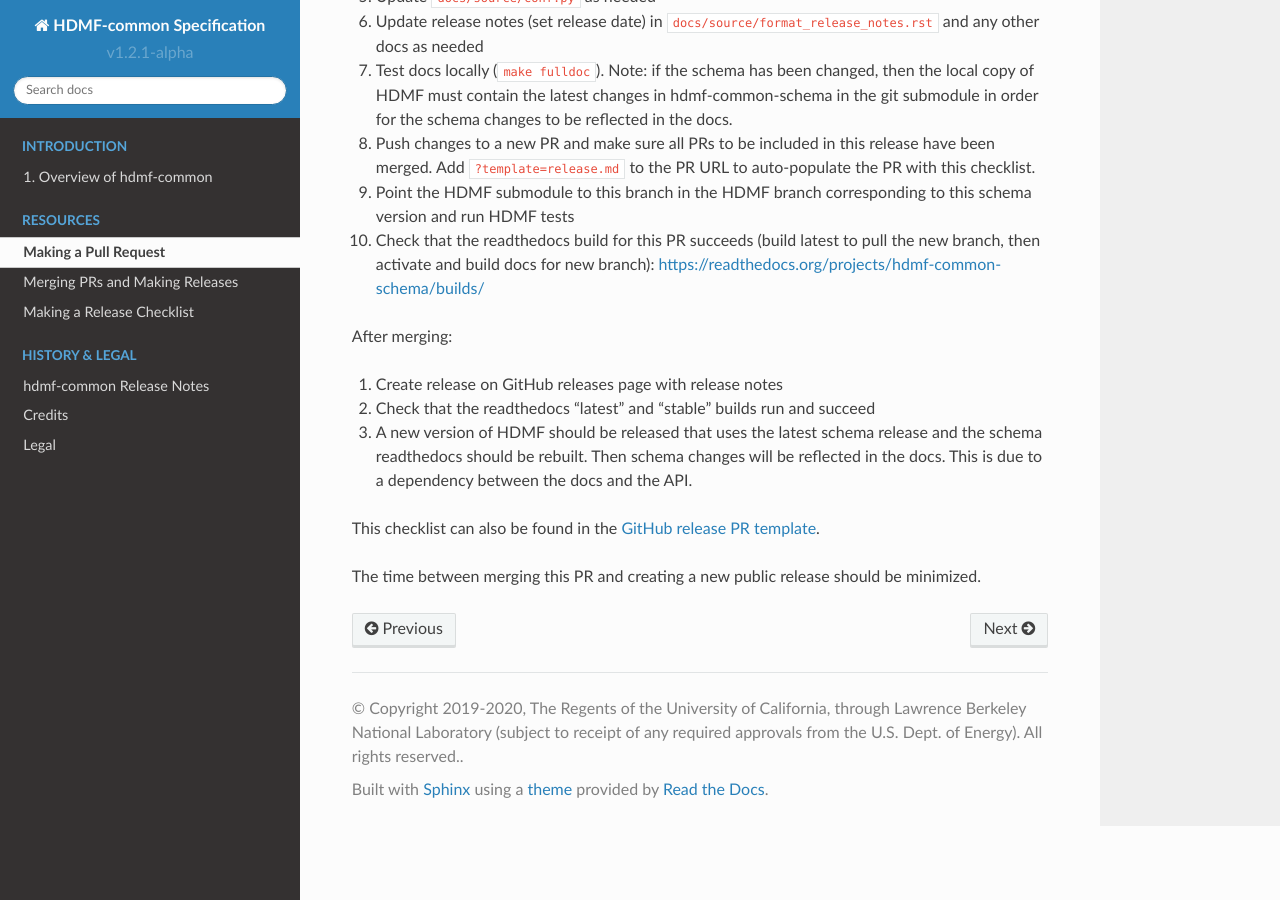
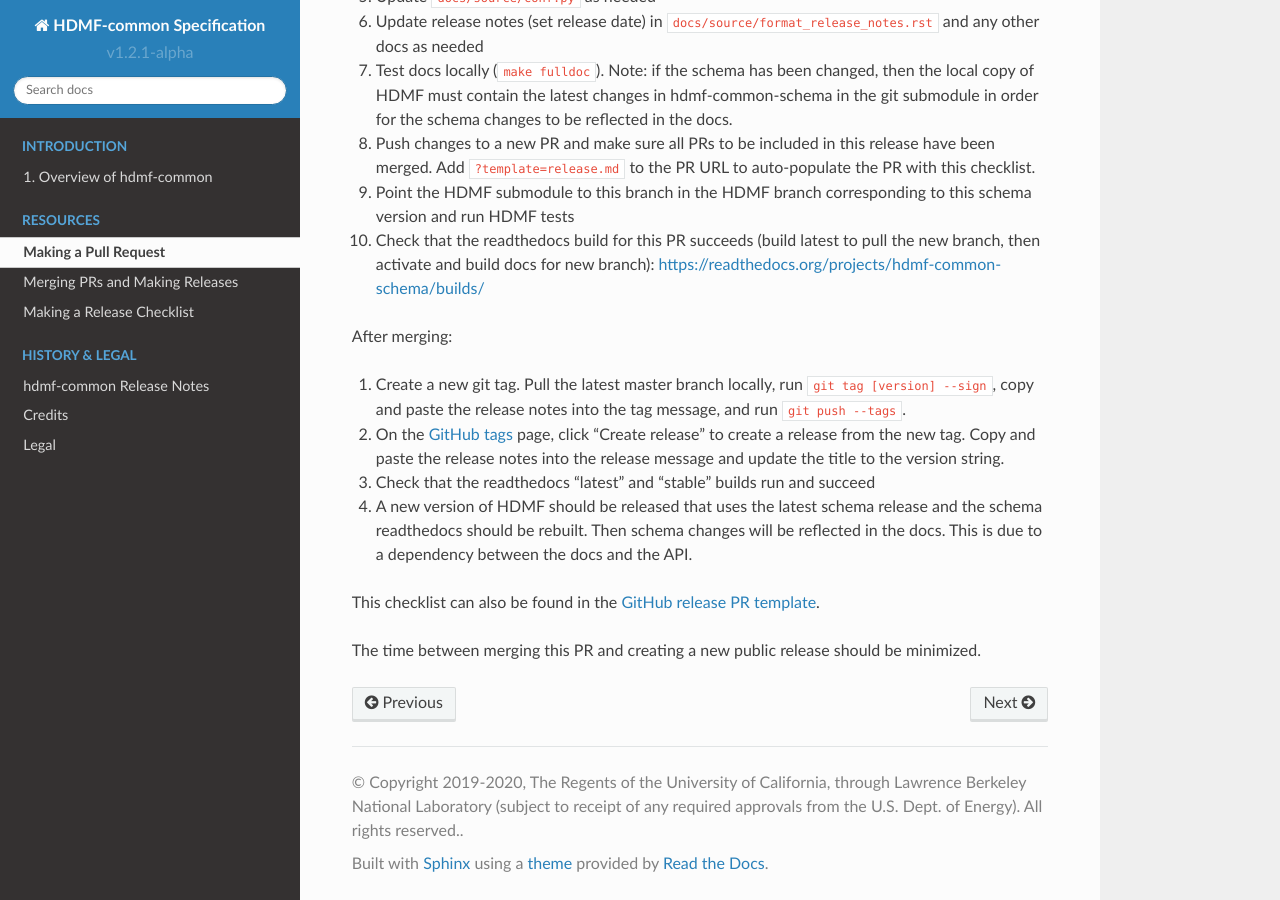
Before and after one commit to hdmf-dev/hdmf-common-schema, a Sphinx documentation site: the page built from docs/source/software_process.rst, in a window 1280 px wide and 900 px high, scrolled down 1674 px. Built offline with Sphinx 7.4.7 and the Read the Docs theme 2.0.0, drawn with Linux system fonts in a browser that asks for light colours.

Commit message:
Update release process to use annotated, signed git tags (#39)

```diff
--- a/docs/source/format_release_notes.rst
+++ b/docs/source/format_release_notes.rst
@@ -4,6 +4,7 @@
 1.2.1 (Upcoming)
 ------------------------
 
+- Update software process documentation for maintainers.
 - Fix missing data_type_inc for ``CSRMatrix``. It now has ``data_type_inc: Container``.
 - Add ``hdmf-schema-language`` comment at the top of each yaml file.
 
--- a/docs/source/software_process.rst
+++ b/docs/source/software_process.rst
@@ -74,9 +74,12 @@
 
 After merging:
 
-1. Create release on GitHub releases page with release notes
-2. Check that the readthedocs "latest" and "stable" builds run and succeed
-3. A new version of HDMF should be released that uses the latest schema release and the schema readthedocs should be
+1. Create a new git tag. Pull the latest master branch locally, run ``git tag [version] --sign``, copy and paste the
+   release notes into the tag message, and run ``git push --tags``.
+2. On the `GitHub tags`_ page, click "Create release" to create a release from the new tag. Copy and paste the release
+   notes into the release message and update the title to the version string.
+3. Check that the readthedocs "latest" and "stable" builds run and succeed
+4. A new version of HDMF should be released that uses the latest schema release and the schema readthedocs should be
    rebuilt. Then schema changes will be reflected in the docs. This is due to a dependency between the docs and the
    API.
 
@@ -84,4 +87,5 @@
 
 The time between merging this PR and creating a new public release should be minimized.
 
+.. _`GitHub tags`: https://github.com/hdmf-dev/hdmf-common-schema/tags
 .. _`GitHub release PR template`: https://github.com/hdmf-dev/hdmf-common-schema/blob/master/.github/PULL_REQUEST_TEMPLATE/release.md
```
Also changed, not shown: .github/PULL_REQUEST_TEMPLATE/release.md.
